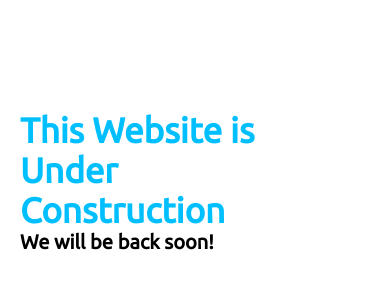
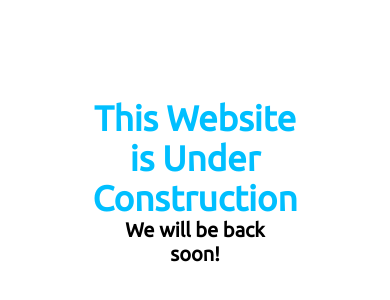
Before and after one commit to Solintin/Egbian-Cohs, a Vue app: page / in a window 390 px wide. Shown: the part 240-540 px from the top of the page. Built offline with nearby package versions, Linux system fonts and the light colour scheme.

Commit message:
Mobile Text Centralize

```diff
--- a/src/views/Home.vue
+++ b/src/views/Home.vue
@@ -10,7 +10,7 @@
         </h5>
       </div>
       <div class="right">
-        <img src="../assets/Under-cons.svg" alt="under-contruction">
+        <img src="../assets/Under-cons.svg" alt="under-contruction" />
       </div>
     </div>
   </div>
@@ -34,64 +34,60 @@ export default {
   height: 100vh;
   width: 100%;
   margin: 0;
-  display : flex;
+  display: flex;
   flex-direction: row;
-
 }
 .left {
   display: flex;
+  flex-direction: column;
   justify-content: center;
-  flex-direction: column;
-  padding:  100px;
+  padding: 100px;
   width: 50%;
-
 }
 .left h1 {
   color: #00bfff;
   font-weight: 700;
   font-size: 50px;
   margin: 0;
-
 }
 .left h5 {
   font-weight: 700;
-    font-size: 20px;
-
+  font-size: 20px;
 }
 
 .right {
   display: flex;
   justify-content: center;
   flex-direction: column;
-  padding:  100px;
+  padding: 100px;
   width: 50%;
   background: #00bfff;
 }
-.right img{
+.right img {
   height: 100%;
   width: 100%;
 }
- /* Mobile Responsiveness */
+/* Mobile Responsiveness */
 @media screen and (max-width: 765px) {
   .homepage .right {
     display: none !important;
   }
-  .homepage .left{
-    padding-left: 20px;
+
+  .homepage .left {
+    text-align: center ;
     width: 100%;
+    align-items: center;
   }
-  .left h1{
+  .left h1 {
     font-size: 40px !important;
     line-height: 2.5rem;
   }
 }
 
 @media screen and (max-width: 960px) {
-
-  .left h1{
+  .left h1 {
     font-size: 35px !important;
     line-height: 2.5rem;
   }
 }
-
 </style>
```
